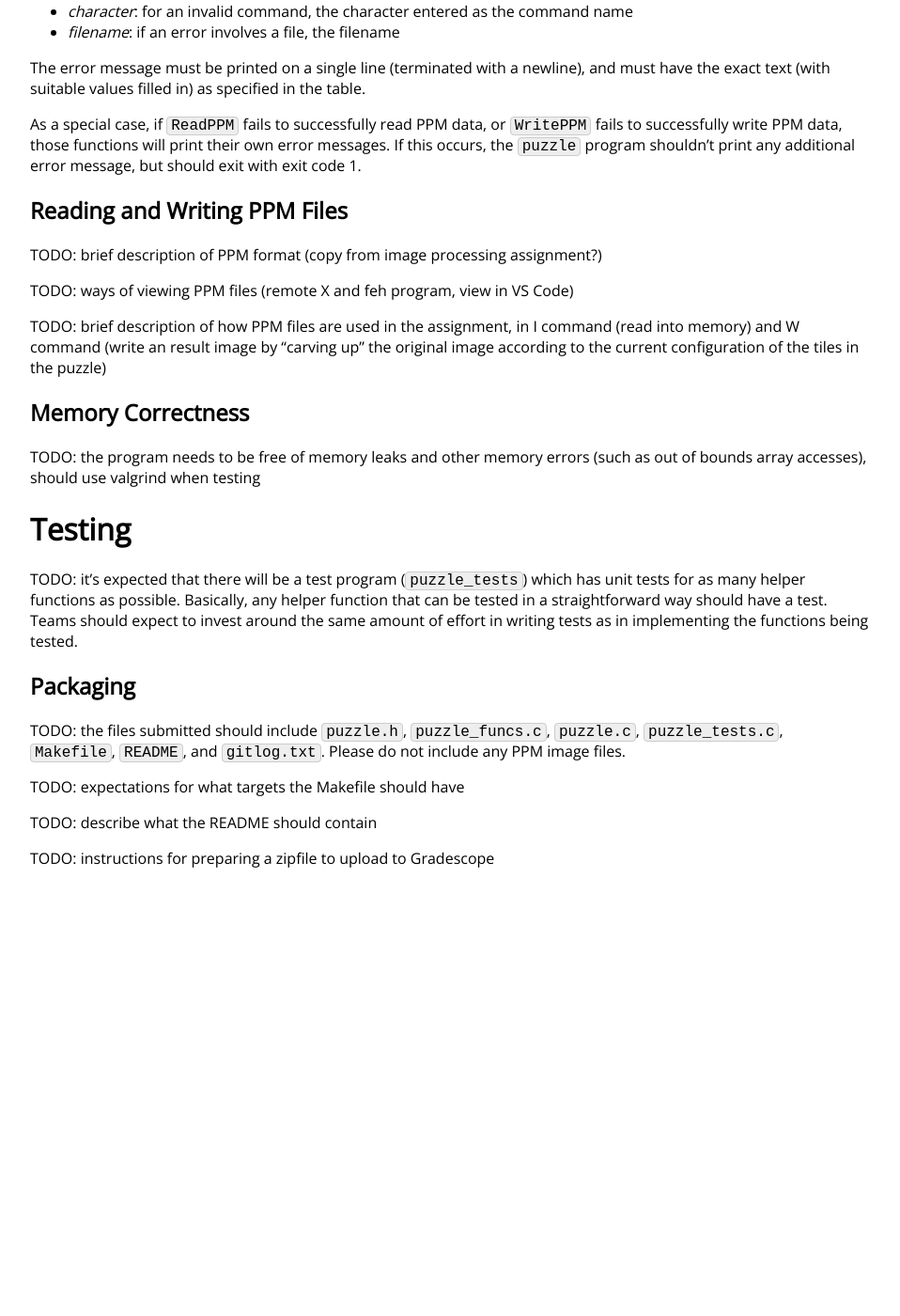
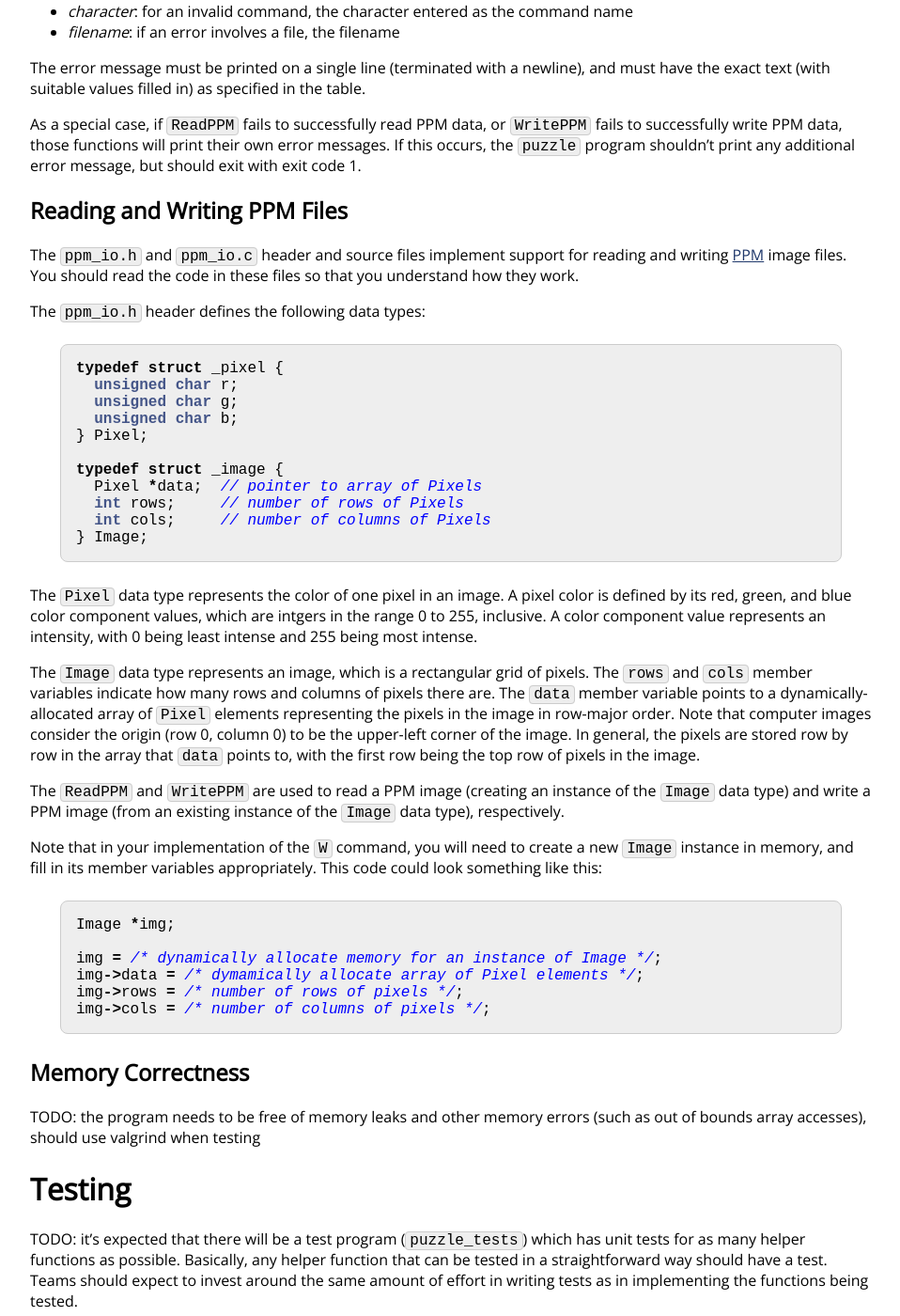
Before and after one commit to vivek-booshan/cs220-sp23, a Jekyll site: the page built from assign/midterm.md, in a window 1280 px wide and 1400 px high, scrolled down 8258 px. Shown: the whole window at 94% size, without its empty margins (160-1118 px from the left). Built offline with Jekyll 4.4.1, drawn with Linux system fonts in a browser that asks for light colours; some web fonts are replaced; formulas are drawn with MathJax 3; before the commit the page ends 9214 px from its top, so only the background shows below that.

Commit message:
ppm file stuff

````diff
--- a/assign/midterm.md
+++ b/assign/midterm.md
@@ -537,6 +537,7 @@ code 1.
 
 ## Reading and Writing PPM Files
 
+<!--
 TODO: brief description of PPM format (copy from image processing assignment?)
 
 TODO: ways of viewing PPM files (remote X and feh program, view in VS Code)
@@ -545,6 +546,61 @@ TODO: brief description of how PPM files are used in the assignment,
 in I command (read into memory) and W command (write an result image by
 "carving up" the original image according to the current configuration of
 the tiles in the puzzle)
+-->
+
+The `ppm_io.h` and `ppm_io.c` header and source files implement support
+for reading and writing [PPM](https://en.wikipedia.org/wiki/Netpbm)
+image files. You should read the code in these files so that you
+understand how they work.
+
+The `ppm_io.h` header defines the following data types:
+
+```c
+typedef struct _pixel {
+  unsigned char r;
+  unsigned char g;
+  unsigned char b;
+} Pixel;
+
+typedef struct _image {
+  Pixel *data;  // pointer to array of Pixels
+  int rows;     // number of rows of Pixels
+  int cols;     // number of columns of Pixels
+} Image;
+```
+
+The `Pixel` data type represents the color of one pixel in an image.
+A pixel color is defined by its red, green, and blue color component
+values, which are intgers in the range 0 to 255, inclusive.
+A color component value represents an intensity, with 0 being least
+intense and 255 being most intense.
+
+The `Image` data type represents an image, which is a rectangular grid
+of pixels. The `rows` and `cols` member variables indicate how many rows
+and columns of pixels there are. The `data` member variable points to
+a dynamically-allocated array of `Pixel` elements representing the
+pixels in the image in row-major order. Note that computer images
+consider the origin (row 0, column 0) to be the upper-left corner of
+the image. In general, the pixels are stored row by row in the array
+that `data` points to, with the first row being the top row of pixels
+in the image.
+
+The `ReadPPM` and `WritePPM` are used to read a PPM image (creating an
+instance of the `Image` data type) and write a PPM image (from an existing
+instance of the `Image` data type), respectively.
+
+Note that in your implementation of the `W` command, you will need to
+create a new `Image` instance in memory, and fill in its member variables
+appropriately.  This code could look something like this:
+
+```c
+Image *img;
+
+img = /* dynamically allocate memory for an instance of Image */;
+img->data = /* dymamically allocate array of Pixel elements */;
+img->rows = /* number of rows of pixels */;
+img->cols = /* number of columns of pixels */;
+```
 
 ## Memory Correctness
 
````
